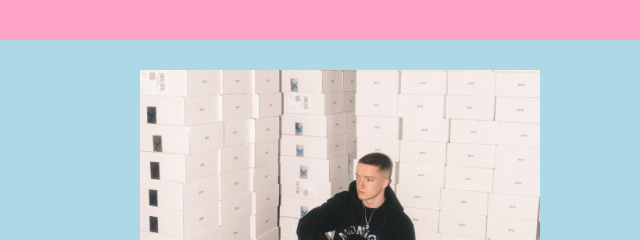
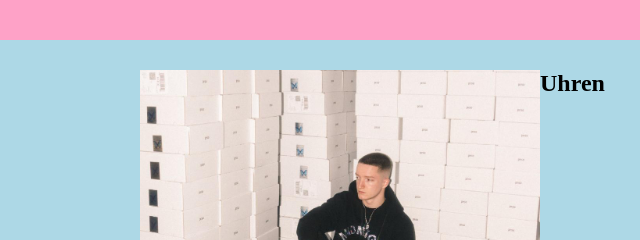
Before and after one commit to seanbutz/seanbutz.github.io, a plain HTML site: page index.html in a window 1280 px wide. Shown: the part 171-411 px from the top of the page, 0-640 px from the left. Drawn offline with Linux system fonts and the light colour scheme.

Commit message:
Update index.html

```diff
--- a/index.html
+++ b/index.html
@@ -22,3 +22,13 @@
 </article>
 <img class="img-portraet" src="JustinPortraet.png" alt="Justin F">
 </div>
+</section>
+<section>
+<div id="wropper">
+<h2>Uhren</h2>
+
+
+
+
+</div>
+</section>
```
